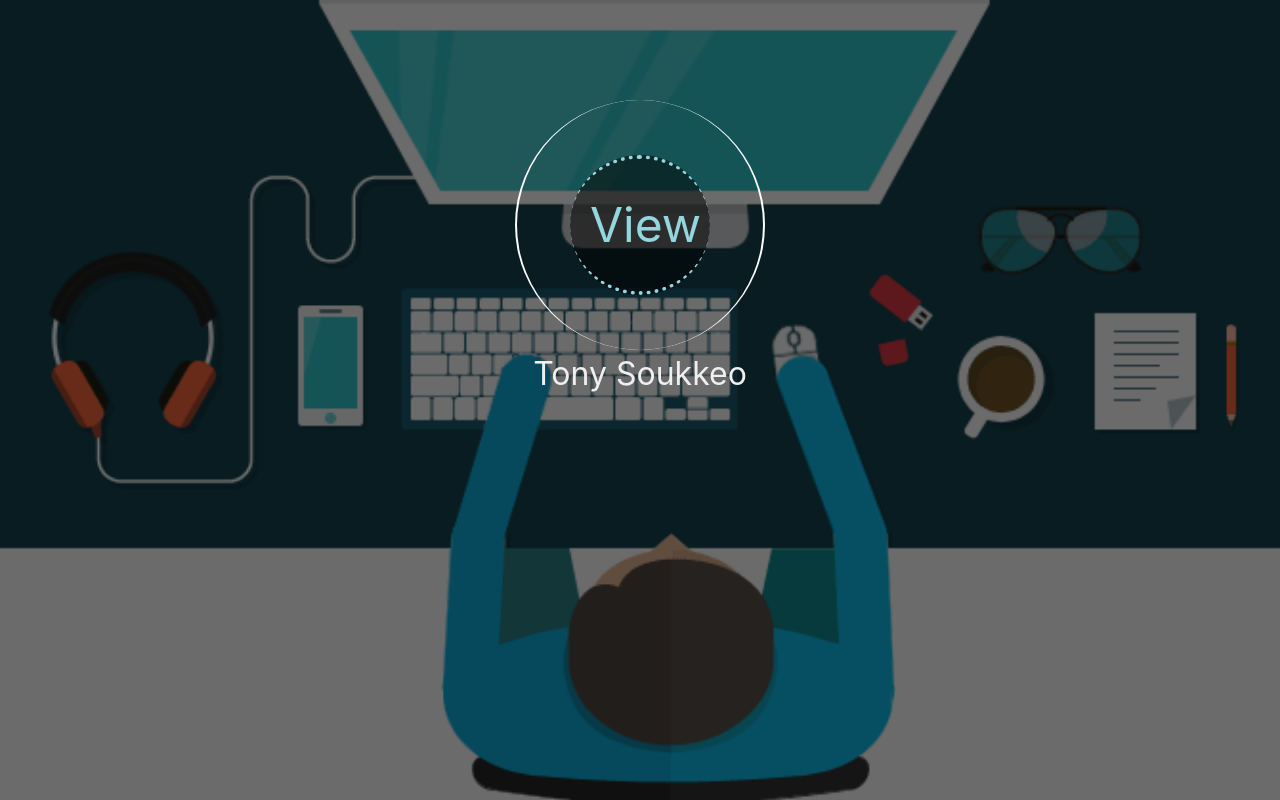
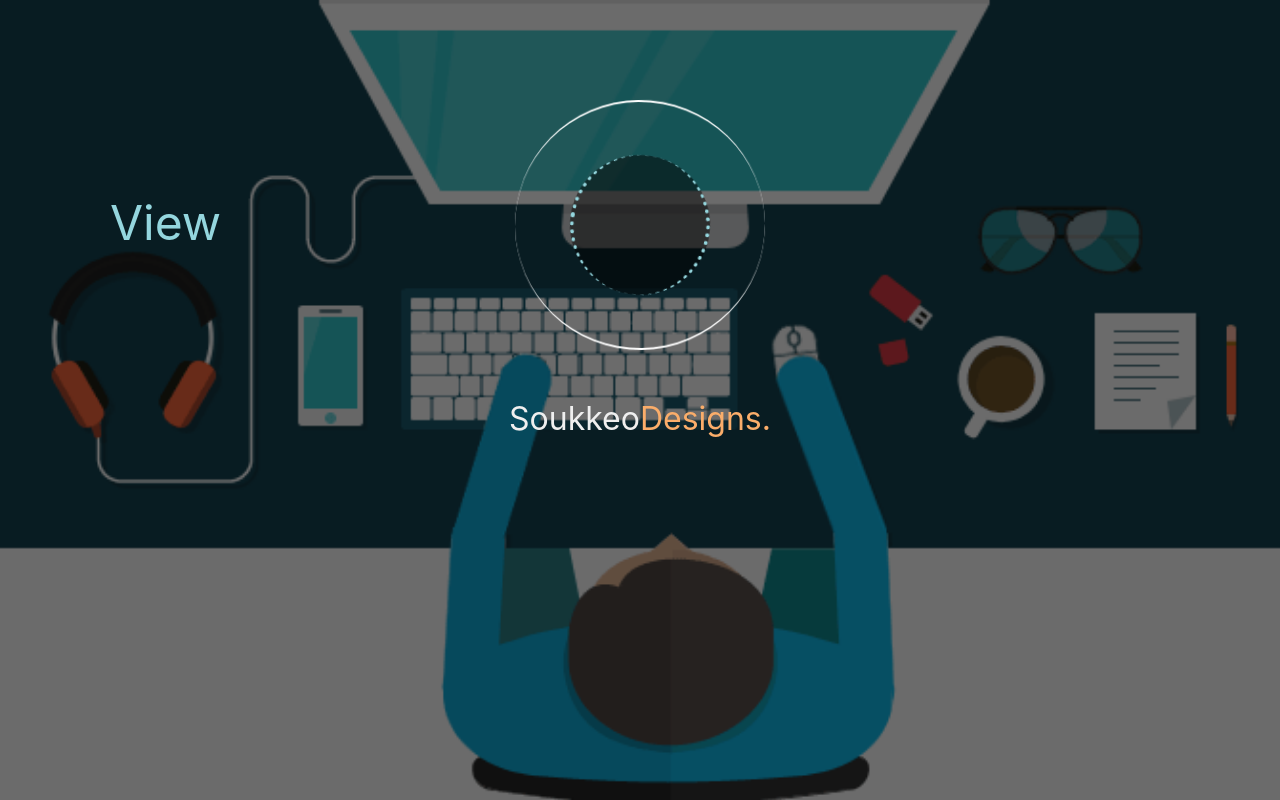
Before and after one commit to TonySoukkeo/portfolio, a React (Create React App) app: page / in a window 1280 px wide. Built offline with nearby package versions, Linux system fonts and the light colour scheme.

Commit message:
Banner page added

```diff
--- a/package.json
+++ b/package.json
@@ -5,6 +5,7 @@
   "dependencies": {
     "react": "^16.8.6",
     "react-dom": "^16.8.6",
+    "react-router-dom": "^5.0.0",
     "react-scripts": "3.0.1"
   },
   "scripts": {
--- a/src/App.js
+++ b/src/App.js
@@ -1,12 +1,19 @@
 import React from "react";
 import Banner from "./components/banner/Banner";
+import { BrowserRouter as Router, Route, Switch } from "react-router-dom";
 import "./index.css";
 
 function App() {
   return (
-    <div>
-      <Banner />
-    </div>
+    <Router>
+      <div>
+        <Switch>
+          <Route>
+            <Banner />
+          </Route>
+        </Switch>
+      </div>
+    </Router>
   );
 }
 
--- a/src/components/banner/Banner.js
+++ b/src/components/banner/Banner.js
@@ -6,13 +6,12 @@
       <div id="overlay">
         <div className="container">
           <div id="banner-btn-outer">
-            <div id="banner-btn-inner">
-              <div id="banner-btn-view">View</div>
-            </div>
+            <div id="banner-btn-inner" />
           </div>
-
+          <div id="banner-btn-view"> View</div>
           <div id="banner-text-box">
-            <p className="banner-name-text">Tony Soukkeo</p>
+            <span className="banner-name-text">Soukkeo</span>
+            <span className="banner-design-text">Designs.</span>
           </div>
         </div>
       </div>
--- a/src/index.css
+++ b/src/index.css
@@ -30,6 +30,19 @@
   border-left-style: solid;
   border-right-style: solid;
   border-radius: 50%;
+  /*
+    Animation
+  */
+  animation: clockwise 10s linear infinite;
+}
+
+@keyframes clockwise {
+  from {
+    transform: rotate(0deg);
+  }
+  to {
+    transform: rotate(359deg);
+  }
 }
 
 #banner-btn-inner {
@@ -45,16 +58,34 @@
   border-top-style: dotted;
   border-bottom-style: dotted;
   cursor: pointer;
+  /*
+    Animate
+  */
+
+  animation: counter-clockwise linear 15s infinite;
+}
+
+@keyframes counter-clockwise {
+  from {
+    transform: rotate(0deg);
+  }
+
+  to {
+    transform: rotate(-700deg);
+  }
 }
 
 #banner-btn-view {
+  position: absolute;
+  top: 187px;
+  left: 110px;
+  transform: none;
   color: #94d6de;
   font-size: 3rem;
-  padding-top: 30px;
-  margin-left: 20px;
 }
 
 #banner-text-box {
+  margin-top: 45px;
   width: 100%;
   text-align: center;
 }
@@ -65,6 +96,11 @@
   width: 100%;
 }
 
+.banner-design-text {
+  font-size: 2rem;
+  color: #faad6a;
+}
+
 #overlay {
   background: rgba(10, 10, 10, 0.603);
   position: absolute;
@@ -73,3 +109,30 @@
   height: 100%;
   width: 100%;
 }
+
+/*
+  IPHONE 6,7 & 8
+*/
+@media only screen and (min-device-width: 375px) and (max-device-width: 667px) {
+  /*
+    BANNER STLYING
+  */
+
+  #banner-btn-view {
+    left: 136px;
+  }
+}
+
+/*
+  IPHONE 6,7 & 8 PLUS
+*/
+
+@media only screen and (min-device-width: 414px) and (max-device-width: 736px) {
+  /*
+    BANNER STLYING
+  */
+
+  #banner-btn-view {
+    left: 156px;
+  }
+}
```
Also changed, not shown: 1 other file (tests, documents, lock files or other folders).
